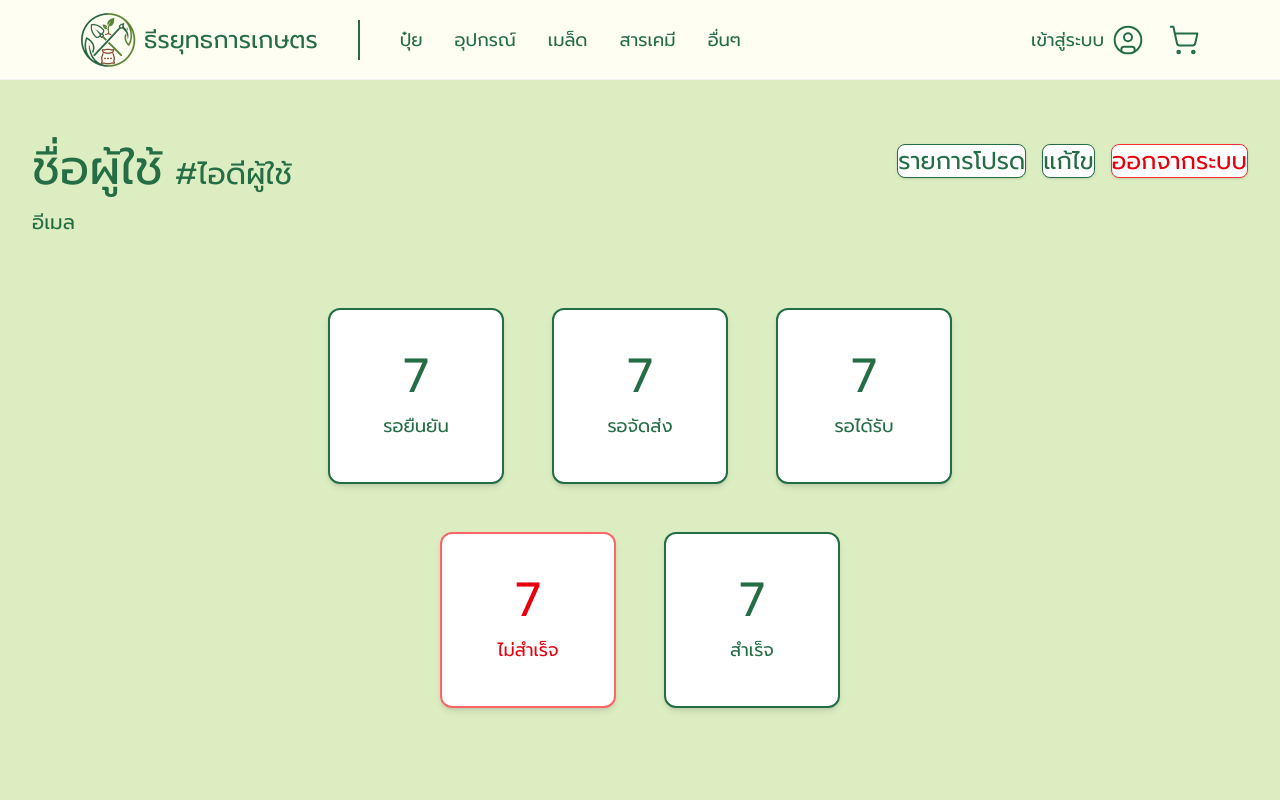
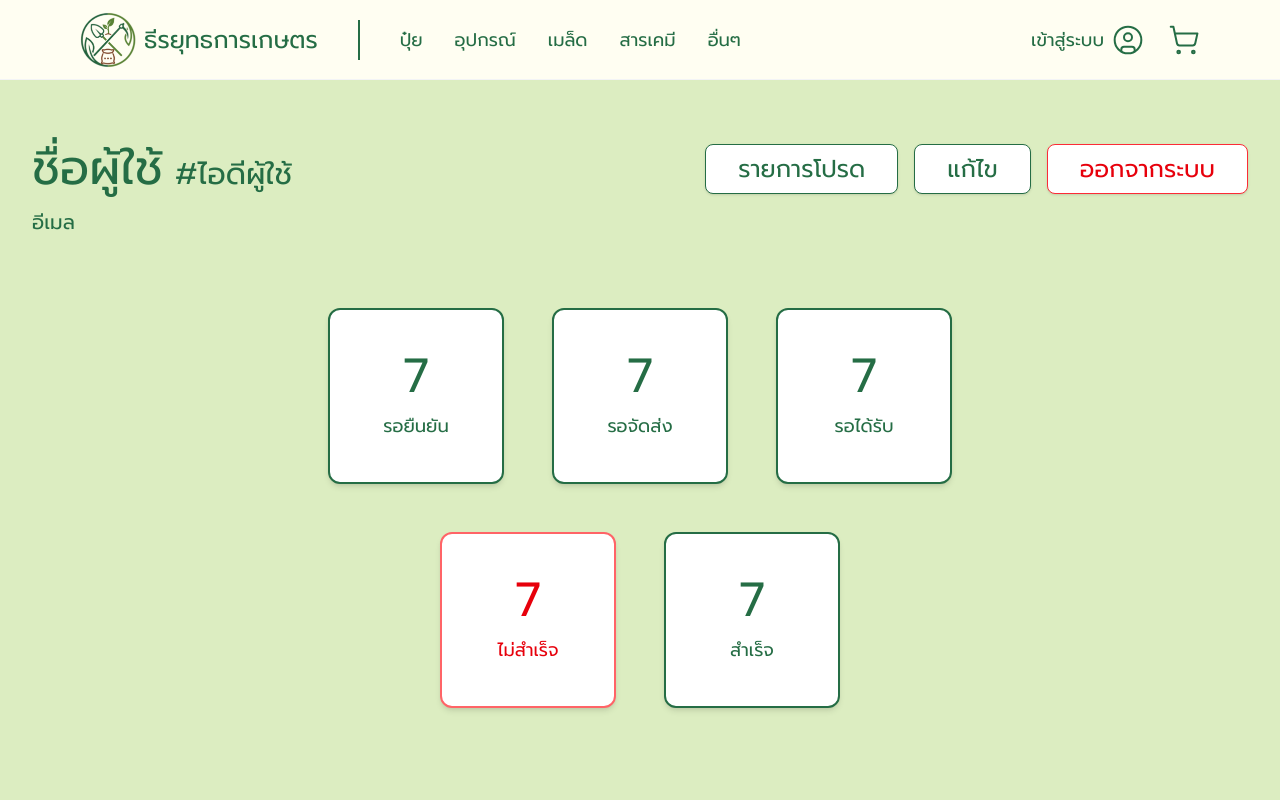
Before and after one commit to psu6810110652/Project, a React (Vite) app in the folder frontend/: page /profile in a window 1280 px wide. Shown: the top 800 px of the page. Built offline with nearby package versions, Linux system fonts and the light colour scheme.

Commit message:
profilbotton

```diff
--- a/frontend/src/pages/Profile.tsx
+++ b/frontend/src/pages/Profile.tsx
@@ -15,9 +15,9 @@ const Profile = () => {
             <div className="text-xl font-medium w-fit pb-2">อีเมล</div>
           </div>
           <div className="flex flex-row gap-4 items-center shrink-0">
-            <button className="bg-white border border-[#256D45] text-[#256D45] font-semibold rounded-lg px-10 py-4 shadow-sm hover:bg-[#f3fbe9] transition text-2xl" onClick={() => navigate('/favorites')}>รายการโปรด</button>
-            <button className="bg-white border border-[#256D45] text-[#256D45] font-semibold rounded-lg px-10 py-4 shadow-sm hover:bg-[#f3fbe9] transition text-2xl" onClick={() => navigate('/edit-profile')}>แก้ไข</button>
-            <button className="bg-white border border-red-500 text-red-600 font-semibold rounded-lg px-10 py-4 shadow-sm hover:bg-red-50 transition text-2xl" onClick={() => navigate('/')}>ออกจากระบบ</button>
+            <button className="bg-white border border-[#256D45] text-[#256D45] font-semibold rounded-lg !px-8 !py-2 shadow-sm hover:bg-[#f3fbe9] transition text-2xl" onClick={() => navigate('/favorites')}>รายการโปรด</button>
+            <button className="bg-white border border-[#256D45] text-[#256D45] font-semibold rounded-lg !px-8 !py-2 shadow-sm hover:bg-[#f3fbe9] transition text-2xl" onClick={() => navigate('/edit-profile')}>แก้ไข</button>
+            <button className="bg-white border border-red-500 text-red-600 font-semibold rounded-lg !px-8 !py-2 shadow-sm hover:bg-red-50 transition text-2xl" onClick={() => navigate('/')}>ออกจากระบบ</button>
           </div>
         </div>
 
```
Also changed, not shown: 1 other file (tests, documents, lock files or other folders).
